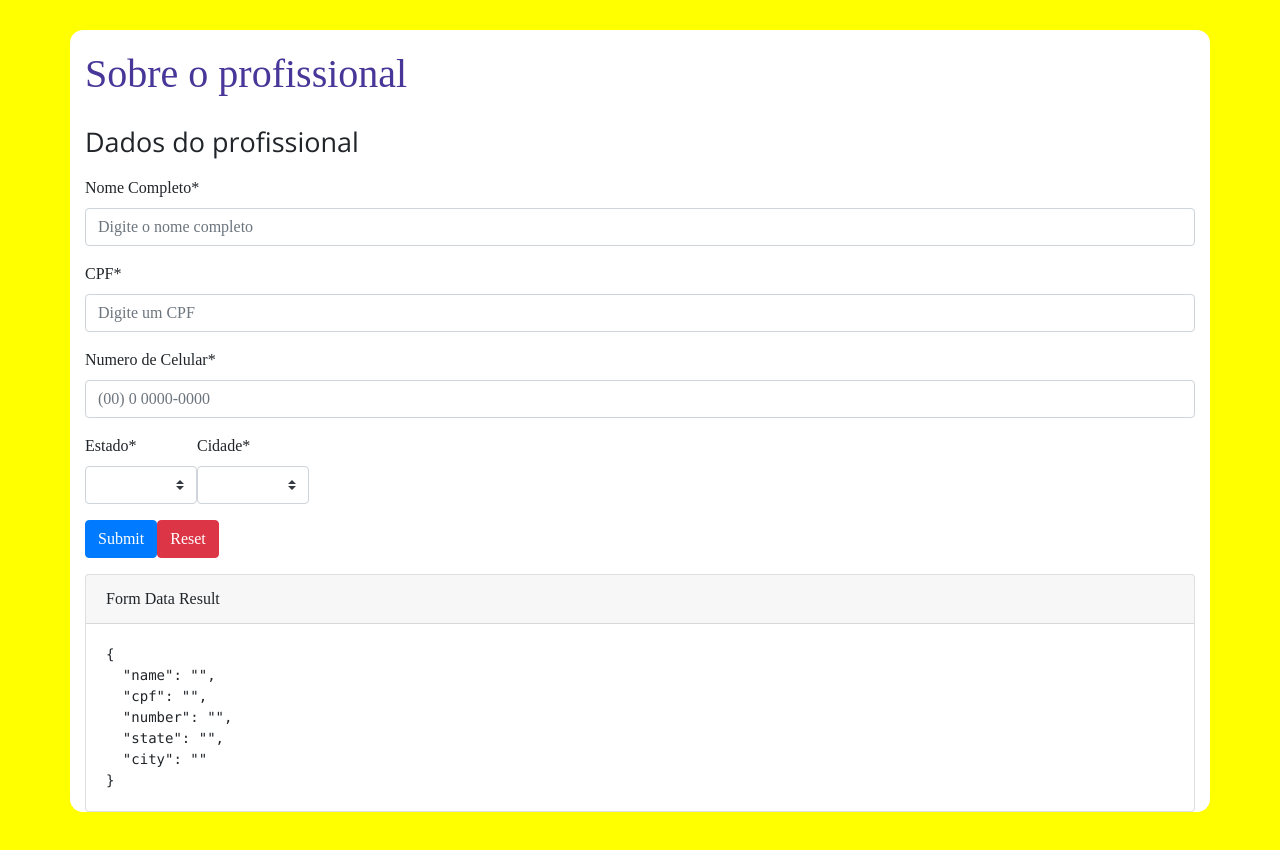
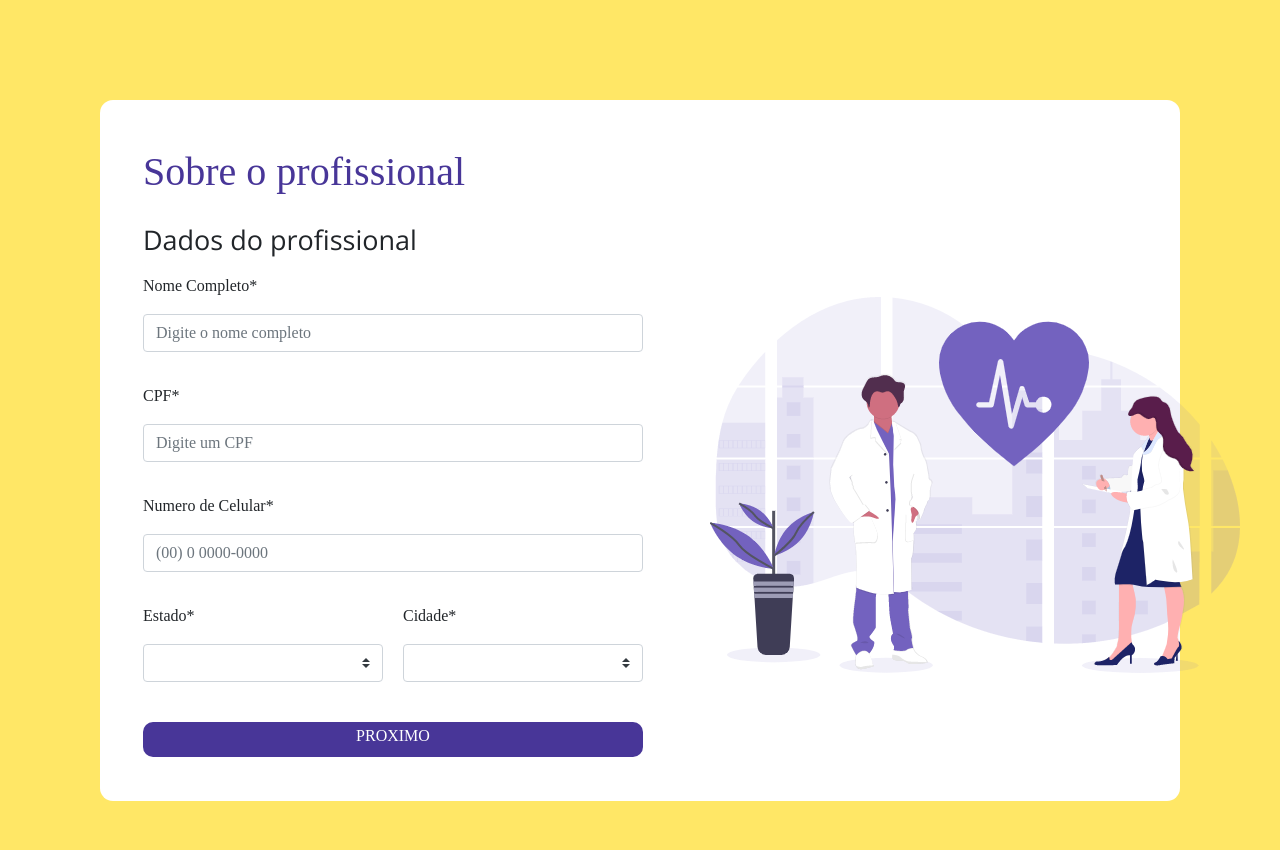
Before and after one commit to walterjrr/LandingPage-FacilConsulta, a Vue app: page / in a window 1280 px wide. Shown: the top 850 px of the page. Built offline with nearby package versions, Linux system fonts and the light colour scheme; no server answers.

Commit message:
style complete

```diff
--- a/src/components/form.vue
+++ b/src/components/form.vue
@@ -1,6 +1,7 @@
 <template>
   <div class="container">
-    <b-form @submit.stop.prevent="onSubmit" @reset="onReset" v-if="show">
+    <div class="formContainer">
+      <b-form @submit.stop.prevent="onSubmit" v-if="show">
         <h1>Sobre o profissional</h1>
         <h2>Dados do profissional</h2>
         <b-form-group label="Nome Completo*" label-for="input-1">
@@ -48,10 +49,10 @@
           >
         </b-form-group>
 
-      <div style="display: flex">
+        <div class="Statecity">
           <b-form-group label="Estado*" label-for="example-input-2">
             <b-form-select
-            id="example-input-2"
+              id="example-input-1"
               v-model="form.state"
               name="example-input-2"
               :options="state"
@@ -78,31 +79,40 @@
           </b-form-group>
         </div>
 
-      <b-button type="submit" variant="primary">Submit</b-button>
-      <b-button type="reset" variant="danger">Reset</b-button>
+        <button type="submit" variant="primary">PROXIMO</button>
       </b-form>
-    <b-card class="mt-3" header="Form Data Result">
-      <pre class="m-0">{{ form }}</pre>
-    </b-card>
+    </div>
+    <div class="img">
+      <img src="../assets/desktop-pagina-1.png" alt="imagem de dois medicos">
+    </div>
   </div>
 </template>
 <style>
 @import url("https://fonts.googleapis.com/css2?family=Comfortaa:wght@300&display=swap");
 @import url("https://fonts.googleapis.com/css2?family=Open+Sans:ital,wght@0,300;0,400&display=swap");
 
-
 * {
   box-sizing: border-box;
   font-family: "Confortaa";
+  padding-bottom: 8px;
 }
 body {
-  padding: 30px;
-  background: yellow;
+  padding: 100px;
+  background: #ffe766;
 }
 .container {
   background: white;
   border-radius: 13px;
+  display: flex;
 }
+.formContainer {
+  padding: 28px;
+}
+.img {
+  margin-top: 158px;
+  padding: 39px;
+}
+
 h1 {
   padding: 20px 0;
   color: #483698;
@@ -112,8 +122,28 @@ h2 {
   padding-bottom: 10px;
   font-size: 27px;
 }
-b-button {
-  color: orange;
+.Statecity {
+  display: flex;
+  justify-content: space-between;
+  width: 500px;
+}
+#example-input-1 {
+  color: aquamarine;
+  width: 240px;
+}
+
+#example-input-2 {
+  width: 240px;
+}
+
+button {
+  background: #483698;
+  color: white;
+  border: none;
+  border-radius: 10px;
+  align-items: center;
+  height: 35px;
+  width: 500px;
 }
 </style>
 <script>
@@ -210,20 +240,6 @@ export default {
         alert(JSON.stringify(this.form));
       }
     },
-    onReset(event) {
-      event.preventDefault();
-      // Reset our form values
-      this.form.name = "";
-      this.form.cpf = "";
-      this.form.number = "";
-      this.form.state = null;
-      this.form.city = null;
-      // Trick to reset/clear native browser form validation state
-      this.show = false;
-      this.$nextTick(() => {
-        this.show = true;
-      });
-    },
   },
 };
 </script>
```
Lines whose indentation alone changed are shown as unchanged.
